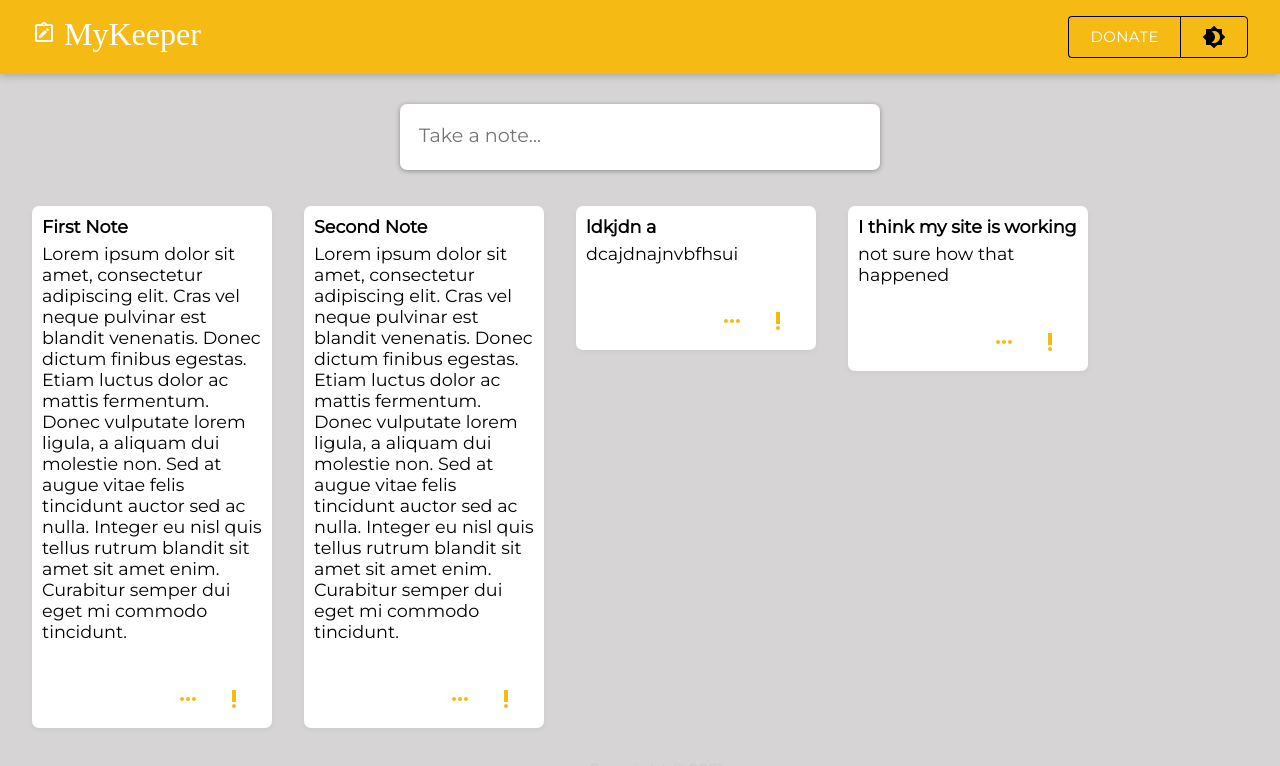
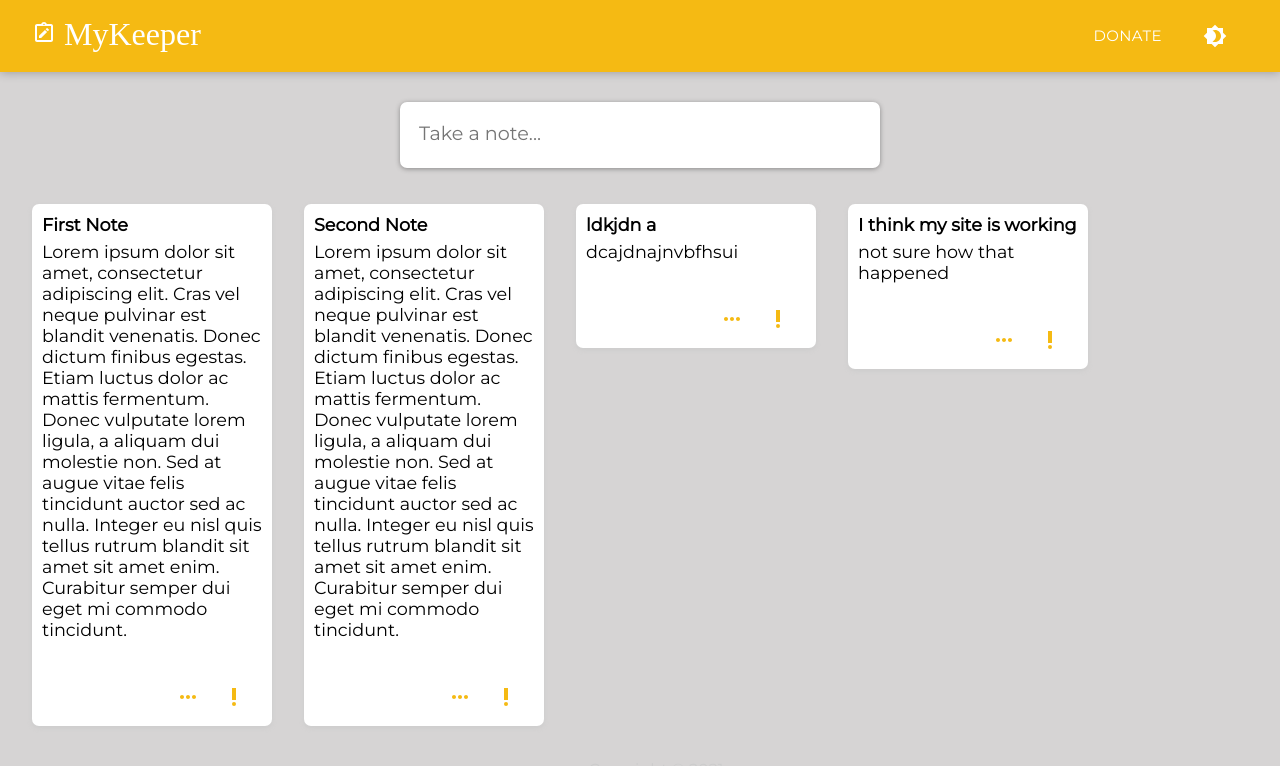
Before and after one commit to lcmedina/MyKeeper, a React (Create React App) app: page / in a window 1280 px wide. Shown: the top 766 px of the page. Built offline with nearby package versions, Linux system fonts and the light colour scheme; data requests are answered from the project's data file; a web font is replaced by a local one.

Commit message:
dark mode working for note icons now

```diff
--- a/src/App.js
+++ b/src/App.js
@@ -4,13 +4,11 @@ import Footer from "./components/Footer";
 import NoteDisplay from "./components/NoteDisplay";
 import Donate from "./components/Donate";
 import ExpandedNote from "./components/ExpandedNote";
-import ThemeProvider from "./components/ThemeContext";
 import {BrowserRouter as Router, Route, Switch } from "react-router-dom";
 
 function App() {
 
   return (
-    <ThemeProvider>
     <Router>
       <div className="App">
       <Header />
@@ -30,7 +28,7 @@ function App() {
       <Footer />
     </div>
     </Router>
-    </ThemeProvider>
+
   );
 }
 
--- a/src/components/Header.js
+++ b/src/components/Header.js
@@ -15,8 +15,8 @@ const Header = () => {
        backgroundColor: darkTheme ? '#333' : '#f5ba13',
        }
     const buttons = [
-        <Button key="one"><Link to="/donate" className="text-link">Donate</Link></Button>,
-        <Button key="three" onClick={toggleTheme}>{darkTheme ? <Brightness7Icon/> : <Brightness4Icon/>}</Button>,
+        <Button key="one" style={{border: "none"}}><Link to="/donate" className="text-link">Donate</Link></Button>,
+        <Button key="three" onClick={toggleTheme} style={{color: "white", border: "none"}}>{darkTheme ? <Brightness7Icon/> : <Brightness4Icon/>}</Button>,
       ];
 
     return (
@@ -25,7 +25,7 @@ const Header = () => {
                 <div className="navbar">
                 <Link to="/" className="text-link"><h1><NoteAltOutlinedIcon/> MyKeeper</h1></Link>
                 <div className="links">
-                <ButtonGroup color="inherit" size="large" aria-label="large button group">
+                <ButtonGroup size="large" aria-label="large button group">
                 {buttons}
                 </ButtonGroup>
                 </div>
--- a/src/components/NotesList.js
+++ b/src/components/NotesList.js
@@ -2,10 +2,13 @@ import React from "react";
 import { Link } from "react-router-dom";
 import PriorityHighOutlinedIcon from '@mui/icons-material/PriorityHighOutlined';
 import MoreHorizOutlinedIcon from '@mui/icons-material/MoreHorizOutlined';
+import { useTheme } from "./ThemeContext";
 
 const NotesList = ({ notes }) => {
-
-
+    const darkTheme = useTheme()
+    const themeStyles= {
+            color: darkTheme ? '#333' : '#f5ba13',
+        }
 
     return (
         <div>
@@ -13,8 +16,8 @@ const NotesList = ({ notes }) => {
             return <div className="note" key={eachNote.id}>
                 <h1>{eachNote.title}</h1>
                 <p>{eachNote.content}</p>
-                <button><PriorityHighOutlinedIcon/></button>
-                <Link to={`notes/${eachNote.id}`}><button><MoreHorizOutlinedIcon/></button></Link>
+                <button style={themeStyles}><PriorityHighOutlinedIcon/></button>
+                <Link to={`notes/${eachNote.id}`}><button style={themeStyles}><MoreHorizOutlinedIcon/></button></Link>
             </div>
         })}
         </div>
--- a/src/index.js
+++ b/src/index.js
@@ -1,10 +1,13 @@
 import React from 'react';
 import ReactDOM from 'react-dom';
 import App from './App';
+import ThemeProvider from './components/ThemeContext'
 
 ReactDOM.render(
   <React.StrictMode>
+  <ThemeProvider>
     <App />
+  </ThemeProvider>
   </React.StrictMode>,
   document.getElementById('root')
 );
```
